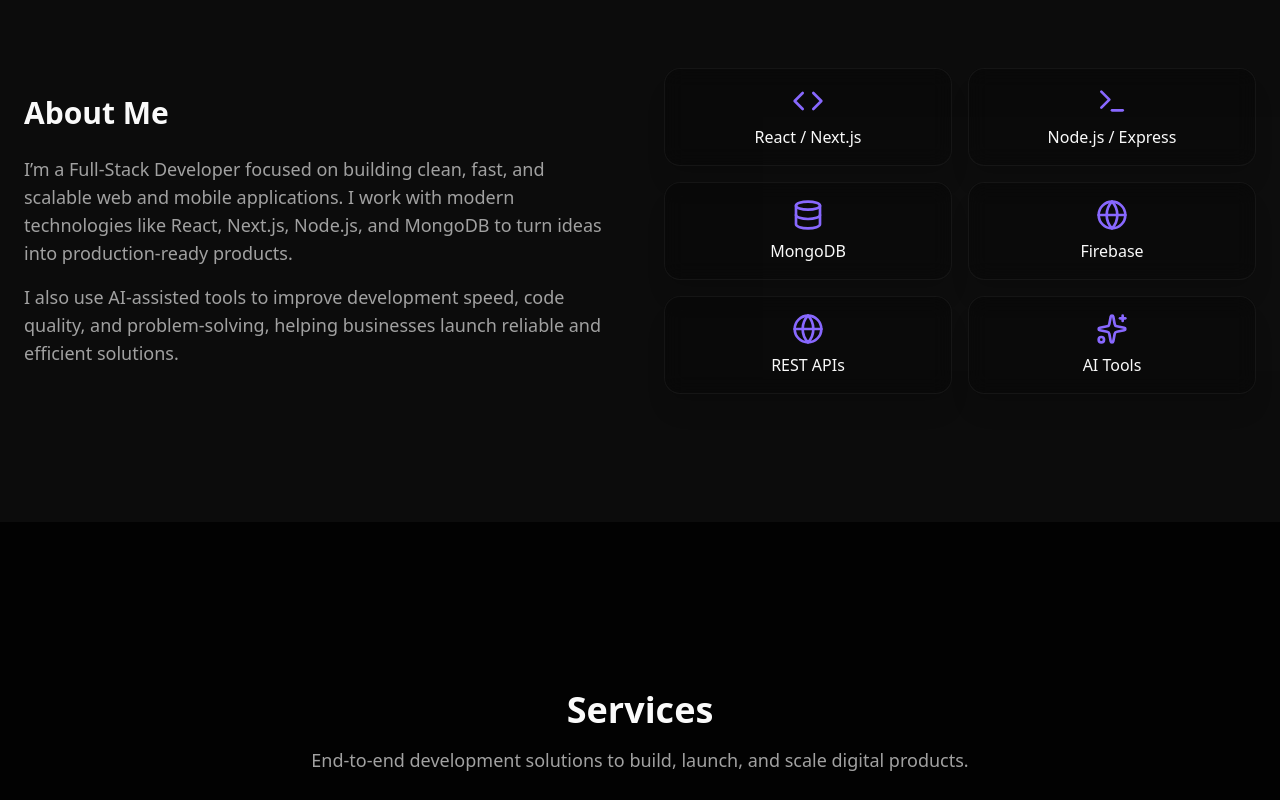
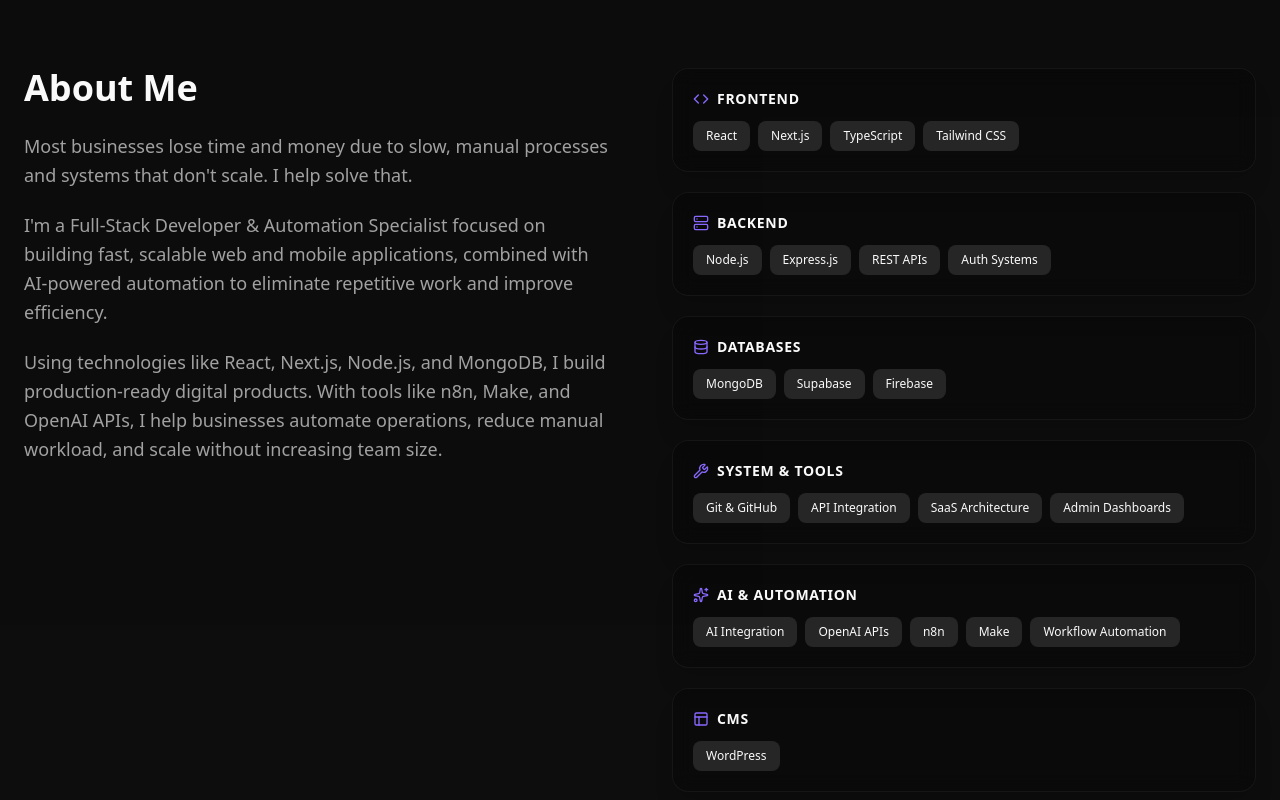
Before and after one commit to JasimMalook/jasim-portfolio, a Next.js app: page / in a window 1280 px wide. Shown: the part 900-1700 px from the top of the page. Built offline with nearby package versions, Linux system fonts and the light colour scheme.

Commit message:
Update About section with business-focused copy and categorized skills
- Left: problem-first copy about automation and scalability
- Right: 6 skill categories (Frontend, Backend, Databases, Tools, AI, CMS)
- Skills shown as chips inside glass cards with icons
- Staggered scroll-reveal animations

```diff
--- a/src/components/sections/About.tsx
+++ b/src/components/sections/About.tsx
@@ -3,54 +3,102 @@
 import { Section } from "@/components/ui/Section";
 import { Card } from "@/components/ui/Card";
 import { motion } from "framer-motion";
-import { Code, Database, Sparkles, Terminal, Cpu, Globe } from "lucide-react";
+import { Code, Server, Database, Wrench, Sparkles, Layout } from "lucide-react";
 
-const skills = [
-    { name: "React / Next.js", icon: Code },
-    { name: "Node.js / Express", icon: Terminal },
-    { name: "MongoDB", icon: Database },
-    { name: "Firebase", icon: Globe }, // Using Globe as placeholder or Database
-    { name: "REST APIs", icon: Globe },
-    { name: "AI Tools", icon: Sparkles },
+const skillCategories = [
+    {
+        title: "Frontend",
+        icon: Code,
+        skills: ["React", "Next.js", "TypeScript", "Tailwind CSS"],
+    },
+    {
+        title: "Backend",
+        icon: Server,
+        skills: ["Node.js", "Express.js", "REST APIs", "Auth Systems"],
+    },
+    {
+        title: "Databases",
+        icon: Database,
+        skills: ["MongoDB", "Supabase", "Firebase"],
+    },
+    {
+        title: "System & Tools",
+        icon: Wrench,
+        skills: ["Git & GitHub", "API Integration", "SaaS Architecture", "Admin Dashboards"],
+    },
+    {
+        title: "AI & Automation",
+        icon: Sparkles,
+        skills: ["AI Integration", "OpenAI APIs", "n8n", "Make", "Workflow Automation"],
+    },
+    {
+        title: "CMS",
+        icon: Layout,
+        skills: ["WordPress"],
+    },
 ];
 
 export function About() {
     return (
         <Section id="about" className="bg-secondary/30">
-            <div className="grid grid-cols-1 md:grid-cols-2 gap-12 items-center">
+            <div className="grid grid-cols-1 lg:grid-cols-2 gap-12 lg:gap-16 items-start">
+                {/* Left – About Text */}
                 <motion.div
                     initial={{ opacity: 0, x: -20 }}
                     whileInView={{ opacity: 1, x: 0 }}
                     viewport={{ once: true }}
                     transition={{ duration: 0.5 }}
                 >
-                    <h2 className="text-3xl font-bold mb-6">About Me</h2>
-                    <div className="space-y-4 text-muted-foreground text-lg">
+                    <h2 className="text-3xl md:text-4xl font-bold mb-6">About Me</h2>
+                    <div className="space-y-5 text-muted-foreground text-lg leading-relaxed">
                         <p>
-                            I’m a Full-Stack Developer focused on building clean, fast, and scalable web and mobile applications.
-                            I work with modern technologies like React, Next.js, Node.js, and MongoDB to turn ideas into production-ready products.
+                            Most businesses lose time and money due to slow, manual processes
+                            and systems that don&apos;t scale. I help solve that.
                         </p>
                         <p>
-                            I also use AI-assisted tools to improve development speed, code quality, and problem-solving,
-                            helping businesses launch reliable and efficient solutions.
+                            I&apos;m a Full-Stack Developer &amp; Automation Specialist focused on
+                            building fast, scalable web and mobile applications, combined with
+                            AI-powered automation to eliminate repetitive work and improve
+                            efficiency.
+                        </p>
+                        <p>
+                            Using technologies like React, Next.js, Node.js, and MongoDB, I
+                            build production-ready digital products. With tools like n8n, Make,
+                            and OpenAI APIs, I help businesses automate operations, reduce
+                            manual workload, and scale without increasing team size.
                         </p>
                     </div>
                 </motion.div>
 
-                <div className="grid grid-cols-2 gap-4">
-                    {skills.map((skill, index) => (
-                        <Card
-                            key={skill.name}
-                            variant="glass"
-                            className="p-4 flex flex-col items-center justify-center gap-2 hover:bg-primary/5 transition-colors"
-                            initial={{ opacity: 0, y: 20 }}
+                {/* Right – Skills by Category */}
+                <div className="space-y-5">
+                    {skillCategories.map((cat, catIndex) => (
+                        <motion.div
+                            key={cat.title}
+                            initial={{ opacity: 0, y: 16 }}
                             whileInView={{ opacity: 1, y: 0 }}
                             viewport={{ once: true }}
-                            transition={{ delay: index * 0.1 }}
+                            transition={{ duration: 0.4, delay: catIndex * 0.07 }}
                         >
-                            <skill.icon className="w-8 h-8 text-primary" />
-                            <span className="font-medium text-center">{skill.name}</span>
-                        </Card>
+                            <Card variant="glass" className="p-5">
+                                <div className="flex items-center gap-2 mb-3">
+                                    <cat.icon className="w-4 h-4 text-primary" />
+                                    <span className="text-sm font-semibold uppercase tracking-wider text-foreground">
+                                        {cat.title}
+                                    </span>
+                                </div>
+                                <div className="flex flex-wrap gap-2">
+                                    {cat.skills.map((skill) => (
+                                        <span
+                                            key={skill}
+                                            className="px-3 py-1.5 text-xs font-medium rounded-lg bg-secondary text-secondary-foreground border border-border/50 hover:border-primary/30 hover:bg-primary/5 transition-colors"
+                                        >
+                                            {skill}
+                                        </span>
+                                    ))}
+                                </div>
+                            </Card>
+                        </motion.div>
                     ))}
                 </div>
             </div>
```
